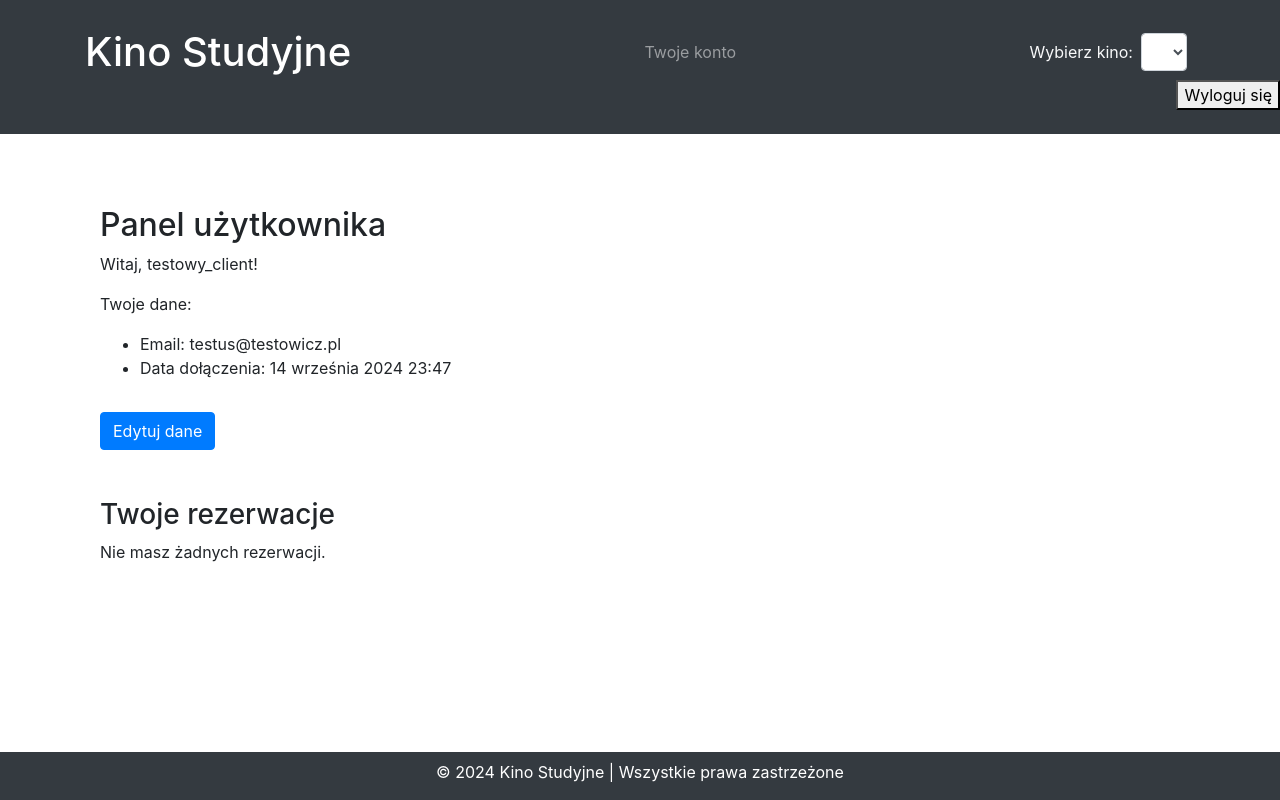
After one commit to infoshareacademy/jpydzr5-reservation-for-destination, a Django app: page /cinema/konto/ in a window 1280 px wide. The commit adds this page. Run offline with Django 5.2, Linux system fonts and the light colour scheme; a user stored in the database is signed in; lists and menus that the app fills with data are empty; parts of the project's set-up code (start-up, migrations or seed data) failed here and were passed over; some libraries are stand-ins or nearby versions.

Commit message:
Panel użytkownika

```diff
--- a/cinema_reservation_system/cinema/templates/base.html
+++ b/cinema_reservation_system/cinema/templates/base.html
@@ -24,6 +24,12 @@
                                 <a class="nav-link" href="{% url item.url %}">{{ item.name }}</a>
                             </li>
                             {% endfor %}
+                            <!-- Link do panelu użytkownika -->
+                            {% if request.user.is_authenticated %}
+                            <li class="nav-item">
+                                <a class="nav-link" href="{% url 'cinema:user_panel' %}">Twoje konto</a>
+                            </li>
+                            {% endif %}
                         </ul>
                     </div>
                 </nav>
--- /dev/null
+++ b/cinema_reservation_system/cinema/templates/cinema/user_panel.html
@@ -0,0 +1,30 @@
+{% extends "base.html" %}
+
+{% block content %}
+<div class="container mt-4">
+    <h2>Panel użytkownika</h2>
+    <p>Witaj, {{ user.username }}!</p>
+    <p>Twoje dane:</p>
+    <ul>
+        <li>Email: {{ user.email }}</li>
+        <li>Data dołączenia: {{ user.date_joined }}</li>
+        <!-- Możesz dodać tutaj więcej informacji o użytkowniku -->
+    </ul>
+
+    <!-- Przycisk do edycji danych -->
+    <a href="{% url 'cinema:edit_user_panel' %}" class="btn btn-primary mt-3">Edytuj dane</a>
+
+    <!-- Możesz dodać sekcję z historią zakupów lub rezerwacji -->
+    <h3 class="mt-5">Twoje rezerwacje</h3>
+    <!-- Przykładowa lista rezerwacji, jeśli masz model związany z rezerwacjami -->
+    {% if reservations %}
+        <ul>
+            {% for reservation in reservations %}
+            <li>{{ reservation.movie_title }} - {{ reservation.date }}</li>
+            {% endfor %}
+        </ul>
+    {% else %}
+        <p>Nie masz żadnych rezerwacji.</p>
+    {% endif %}
+</div>
+{% endblock %}
--- a/cinema_reservation_system/cinema/urls.py
+++ b/cinema_reservation_system/cinema/urls.py
@@ -1,6 +1,7 @@
 from . import views
 from . import auth_views
 from django.urls import path
+from .views import user_panel_view
 
 app_name = 'cinema'
 
@@ -17,4 +18,6 @@ urlpatterns = [
     path('select_seance/<int:movie_id>/', views.select_seance, name='select_seance'),
     path('select_seats/<int:seance_id>/', views.select_seats, name='select_seats'),
     path('select_ticket_type/<int:reservation_id>/', views.select_ticket_type, name='select_ticket_type'),
+    path('konto/', views.user_panel_view, name='user_panel'),
+    path('konto/edytuj/', views.edit_user_panel_view, name='edit_user_panel'),
 ]
--- a/cinema_reservation_system/cinema/views.py
+++ b/cinema_reservation_system/cinema/views.py
@@ -265,3 +265,32 @@ def select_seats(request, seance_id):
     }
     template = "cinema/select_seats.html"
     return render(request, template, context)
+
+from django.contrib.auth.decorators import login_required
+from django.shortcuts import render
+
+@login_required
+def user_panel_view(request):
+    user = request.user  # Pobiera zalogowanego użytkownika
+    # Możesz pobierać dodatkowe dane, np. historię rezerwacji
+    context = {
+        'user': user,
+        # Możesz dodać tutaj inne dane związane z użytkownikiem
+    }
+    return render(request, 'cinema/user_panel.html', context)
+
+from django.shortcuts import render, redirect
+from django.contrib.auth.decorators import login_required
+from django.contrib.auth.forms import UserChangeForm
+
+@login_required
+def edit_user_panel_view(request):
+    if request.method == 'POST':
+        form = UserChangeForm(request.POST, instance=request.user)
+        if form.is_valid():
+            form.save()
+            return redirect('cinema:user_panel')  # Po zapisaniu przekierowanie do panelu użytkownika
+    else:
+        form = UserChangeForm(instance=request.user)
+
+    return render(request, 'cinema/edit_user_panel.html', {'form': form})
```
Also changed, not shown: cinema_reservation_system/cinema/auth_views.py (+11 -3 lines), cinema_reservation_system/cinema/templates/cinema/edit_user_panel.html (added, +13 -0 lines), cinema_reservation_system/cinema/templates/registration/register.html (added, +10 -0 lines), cinema_reservation_system/cinema/forms.py (line endings or trailing spaces). Lines whose indentation alone changed are shown as unchanged.
